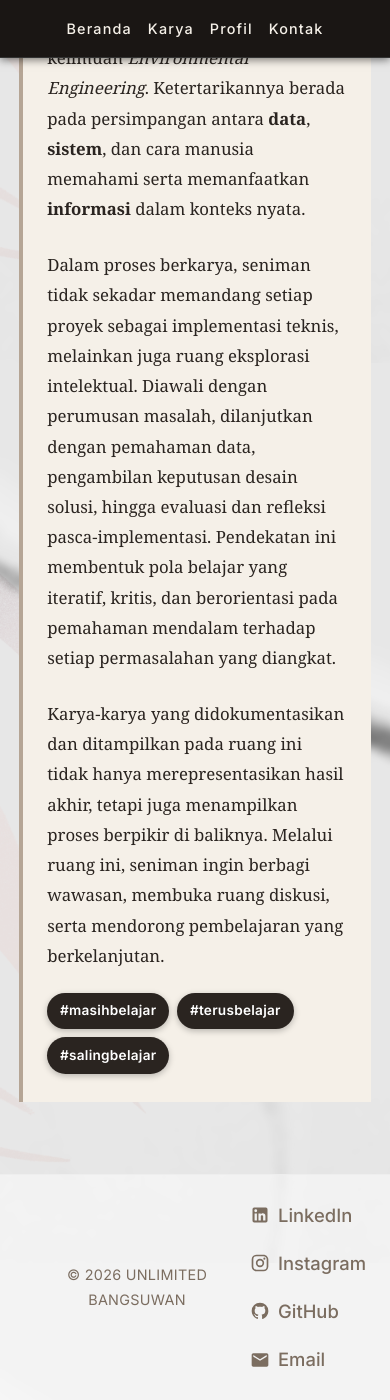
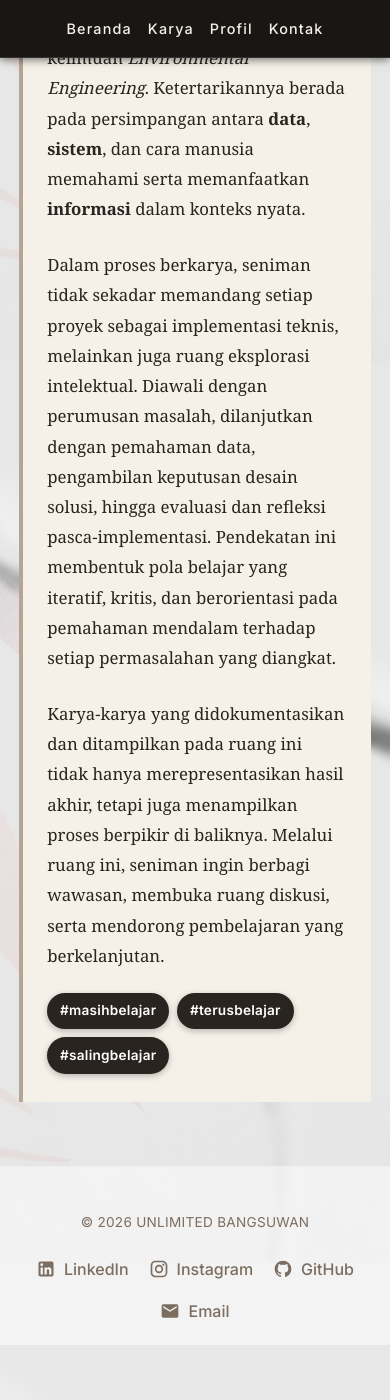
Before and after one commit to Sulbae/Sulbae.github.io, a Jekyll site: the page built from index.md, in a window 390 px wide and 1400 px high, scrolled down 2337 px. Built offline with Jekyll 4.4.1, drawn with Linux system fonts in a browser that asks for light colours; after the commit the page ends 3682 px from its top, so only the background shows below that.

Commit message:
Update home.css

```diff
--- a/assets/css/home.css
+++ b/assets/css/home.css
@@ -909,7 +909,7 @@ details[open] .close-wrapper {
 /* =========================================
    10. RESPONSIVE (Desktop-First Cascade)
    ========================================= */
-@media (min-width: 1280px) {
+@media (min-width: 1200px) {
    .home-tabloid {
     padding: 2rem 3rem 2.5rem;
   }
@@ -954,6 +954,28 @@ details[open] .close-wrapper {
   .projects-card {
      flex: 0 0 calc(50% - 1rem); /* tampilkan 2 card dengan gap */
      max-width: calc(50% - 1rem);
+  }
+   .footer {
+    margin-top: 2.5rem;
+    padding: 1.5rem 0 1.25rem;
+  }
+  .footer-content {
+    grid-template-columns: 1fr !important;
+    gap: 1.25rem !important;
+    padding: 0 16px !important;
+    justify-items: center !important;
+    text-align: center !important;
+  }
+  .footer-nav {
+    justify-self: center !important;
+    justify-content: center !important;
+    gap: 0.9rem 1.25rem;
+  }
+  .footer-link {
+    font-size: 1rem !important;
+  }
+  .footer-copyright {
+    font-size: 0.85rem;
   }
 }
 
@@ -1013,6 +1035,28 @@ details[open] .close-wrapper {
   }
   .scroll-dot.active {
     width: 14px;
+  }
+   .footer {
+    margin-top: 2.5rem;
+    padding: 1.5rem 0 1.25rem;
+  }
+  .footer-content {
+    grid-template-columns: 1fr !important;
+    gap: 1.25rem !important;
+    padding: 0 16px !important;
+    justify-items: center !important;
+    text-align: center !important;
+  }
+  .footer-nav {
+    justify-self: center !important;
+    justify-content: center !important;
+    gap: 0.9rem 1.25rem;
+  }
+  .footer-link {
+    font-size: 1rem !important;
+  }
+  .footer-copyright {
+    font-size: 0.85rem;
   }
 }
 
@@ -1081,4 +1125,26 @@ details[open] .close-wrapper {
   .scroll-dot.active {
     width: 12px;
   }
+   .footer {
+    margin-top: 2.5rem;
+    padding: 1.5rem 0 1.25rem;
+  }
+  .footer-content {
+    grid-template-columns: 1fr !important;
+    gap: 1.25rem !important;
+    padding: 0 16px !important;
+    justify-items: center !important;
+    text-align: center !important;
+  }
+  .footer-nav {
+    justify-self: center !important;
+    justify-content: center !important;
+    gap: 0.9rem 1.25rem;
+  }
+  .footer-link {
+    font-size: 1rem !important;
+  }
+  .footer-copyright {
+    font-size: 0.85rem;
+  }
 }
```
